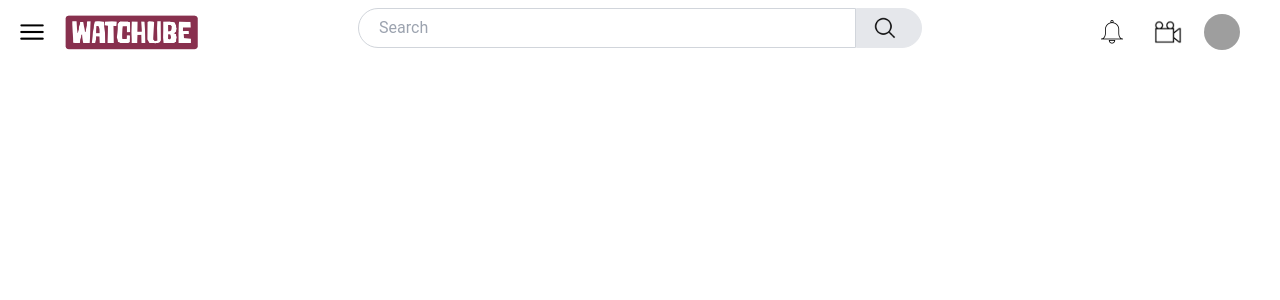
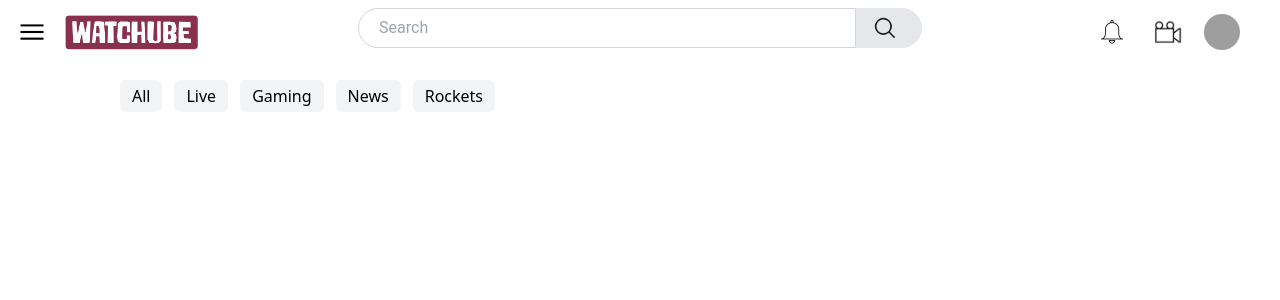
Before and after one commit to aryantewari1/watchube, a React (Create React App) app: page /watch in a window 1280 px wide. Shown: the top 300 px of the page. Built offline with nearby package versions, Linux system fonts and the light colour scheme; no server answers; grey boxes are pictures that could not be loaded; the HTML template or start-up script is replaced by a standard one.

Commit message:
added rightContainer and videoList

```diff
--- a/src/components/Watch/LeftContainer.js
+++ b/src/components/Watch/LeftContainer.js
@@ -1,11 +1,8 @@
-import { useEffect } from "react";
-import { YOUTUBE_VIDEO_API } from "../../utils/constant";
-import { useSearchParams } from "react-router-dom";
 import VideoInfo from "./VideoInfo";
 
 const LeftContainer = () => {
   return (
-    <div className="ml-24">
+    <div className="ml-24 ">
       <div>
         <VideoInfo />
       </div>
--- /dev/null
+++ b/src/components/Watch/ListCard.js
@@ -0,0 +1,20 @@
+const ListCard = ({ info }) => {
+  console.log(info);
+  const { snippet, statistics } = info;
+  return (
+    <div className="flex gap-x-2 mb-4">
+      <div className="flex[9]">
+        <img
+          src={snippet?.thumbnails?.maxres?.url}
+          alt="thumbnail"
+          className="w-44 rounded-lg"
+        />
+      </div>
+      <div className="flex-[3] ">
+        <p className="">{snippet.title}</p>
+      </div>
+    </div>
+  );
+};
+
+export default ListCard;
--- /dev/null
+++ b/src/components/Watch/RightContainer.js
@@ -0,0 +1,13 @@
+import ButtonList from "../Body/ButtonList";
+import VideoList from "./VideoList";
+
+const RightContainer = () => {
+  return (
+    <div className="overflow-x-scroll hide-scrollbar w-96">
+      <ButtonList />
+      <VideoList />
+    </div>
+  );
+};
+
+export default RightContainer;
--- a/src/components/Watch/VideoInfo.js
+++ b/src/components/Watch/VideoInfo.js
@@ -5,10 +5,10 @@ const VideoInfo = () => {
   const video = useSelector((store) => store?.app?.video);
 
   const id = useVideoInfo();
-  console.log(video);
+
   if (video === null) return;
   const { snippet, statistics } = video;
-  console.log(snippet);
+
   return (
     <div>
       <div>
--- /dev/null
+++ b/src/components/Watch/VideoList.js
@@ -0,0 +1,19 @@
+import { useSelector } from "react-redux";
+import ListCard from "./ListCard";
+import useYtubeVideo from "../../hooks/useYtubeVideo";
+
+const VideoList = () => {
+  useYtubeVideo();
+  const videos = useSelector((store) => store?.app?.videos);
+  if (videos.length === 0) return;
+  console.log(videos);
+  return (
+    <div className="mt-3">
+      {videos.map((video) => (
+        <ListCard info={video} />
+      ))}
+    </div>
+  );
+};
+
+export default VideoList;
--- a/src/components/Watch/Watch.js
+++ b/src/components/Watch/Watch.js
@@ -1,11 +1,12 @@
 import LeftContainer from "./LeftContainer";
+import RightContainer from "./RightContainer";
 
 const Watch = () => {
   return (
     <div className="mt-20">
-      <div className="flex">
+      <div className="flex gap-x-6">
         <LeftContainer />
-        <div></div>
+        <RightContainer />
       </div>
     </div>
   );
--- a/src/hooks/useVideoInfo.js
+++ b/src/hooks/useVideoInfo.js
@@ -15,7 +15,7 @@ const useVideoInfo = () => {
   const getVideo = async () => {
     const data = await fetch(YOUTUBE_VIDEO_API + "id=" + id + "&key=" + apiKey);
     const json = await data.json();
-    console.log(json);
+
     dispatch(setVideo(json.items?.[0]));
   };
 
--- a/src/hooks/useYtubeVideo.js
+++ b/src/hooks/useYtubeVideo.js
@@ -13,7 +13,7 @@ const useYtubeVideo = () => {
   const getYoutubeVideos = async () => {
     const data = await fetch(YOUTUBE_API + apiKey);
     const json = await data.json();
-    console.log(json);
+
     dispatch(setVideos(json.items));
   };
 };
```
